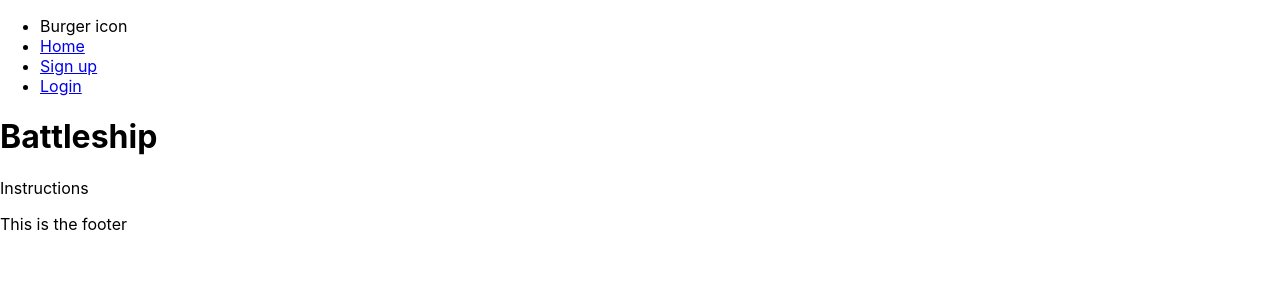
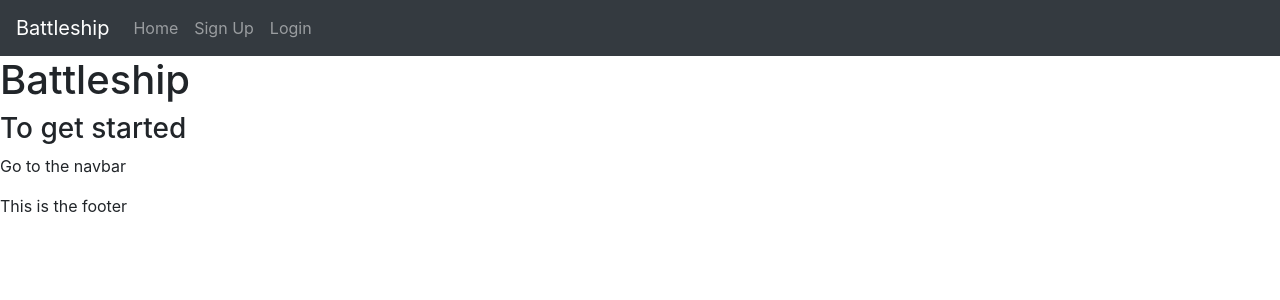
Before and after one commit to caldric/battleship-client, a React (Create React App) app: page / in a window 1280 px wide. Shown: the top 300 px of the page. Built offline with nearby package versions, Linux system fonts and the light colour scheme.

Commit message:
Add navbar

```diff
--- a/src/component/Landing.jsx
+++ b/src/component/Landing.jsx
@@ -7,7 +7,8 @@ const Landing = () => {
     <div>
       <h1>Battleship</h1>
       <main>
-        <p>Instructions</p>
+        <h3>To get started</h3>
+        <p>Go to the navbar </p>
       </main>
     </div>
   );
--- a/src/component/Nav.jsx
+++ b/src/component/Nav.jsx
@@ -1,9 +1,11 @@
 // Imports
 import React, { useEffect } from 'react';
 import { Link } from 'react-router-dom';
+import { Nav, Navbar, NavDropdown, Button } from 'react-bootstrap';
+import 'bootstrap/dist/css/bootstrap.min.css';
 
 // Component
-const Nav = ({ getSession, sessionUser }) => {
+const BurgerNav = ({ getSession, sessionUser }) => {
   // Logout on click handler
   const destroySession = () => {
     sessionStorage.setItem('user', '');
@@ -16,38 +18,59 @@ const Nav = ({ getSession, sessionUser }) => {
 
   // Render
   return (
-    <nav>
-      <ul>
-        <li>Burger icon</li>
-        <li>
-          <Link to="/">Home</Link>
-        </li>
-        <li>
-          <Link to="/signup">Sign up</Link>
-        </li>
-        {sessionUser ? (
-          <>
-            <li>
-              <Link to="/profile">Profile</Link>
-            </li>
-            <li>
-              <Link to="/new/game">New game</Link>
-            </li>
-            <li>
-              <button type="button" onClick={destroySession}>
+    // <nav>
+    //   <ul>
+    //     <li>Burger icon</li>
+    //     <li>
+    //       <Link to="/">Home</Link>
+    //     </li>
+    //     <li>
+    //       <Link to="/signup">Sign up</Link>
+    //     </li>
+    //     {sessionUser ? (
+    //       <>
+    //         <li>
+    //           <Link to="/profile">Profile</Link>
+    //         </li>
+    //         <li>
+    //           <Link to="/new/game">New game</Link>
+    //         </li>
+    //         <li>
+    //           <button type="button" onClick={destroySession}>
+    //             Logout
+    //           </button>
+    //         </li>
+    //       </>
+    //     ) : (
+    //       <li>
+    //         <Link to="/login">Login</Link>
+    //       </li>
+    //     )}
+    //   </ul>
+    // </nav>
+    <Navbar collapseOnSelect expand="lg" bg="dark" variant="dark">
+      <Navbar.Brand href="/">Battleship</Navbar.Brand>
+      <Navbar.Toggle aria-controls="responsive-navbar-nav" />
+      <Navbar.Collapse id="responsive-navbar-nav">
+        <Nav className="mr-auto">
+          <Nav.Link href="/">Home</Nav.Link>
+          <Nav.Link href="/signup">Sign Up</Nav.Link>
+          {sessionUser ? (
+            <>
+              <Nav.Link href="/profile">Profile</Nav.Link>
+              <Nav.Link href="/new/game">New Game</Nav.Link>
+              <Button onClick={destroySession} type="button" href="/logout">
                 Logout
-              </button>
-            </li>
-          </>
-        ) : (
-          <li>
-            <Link to="/login">Login</Link>
-          </li>
-        )}
-      </ul>
-    </nav>
+              </Button>
+            </>
+          ) : (
+            <Nav.Link href="/login">Login</Nav.Link>
+          )}
+        </Nav>
+      </Navbar.Collapse>
+    </Navbar>
   );
 };
 
 // Component export
-export default Nav;
+export default BurgerNav;
```
